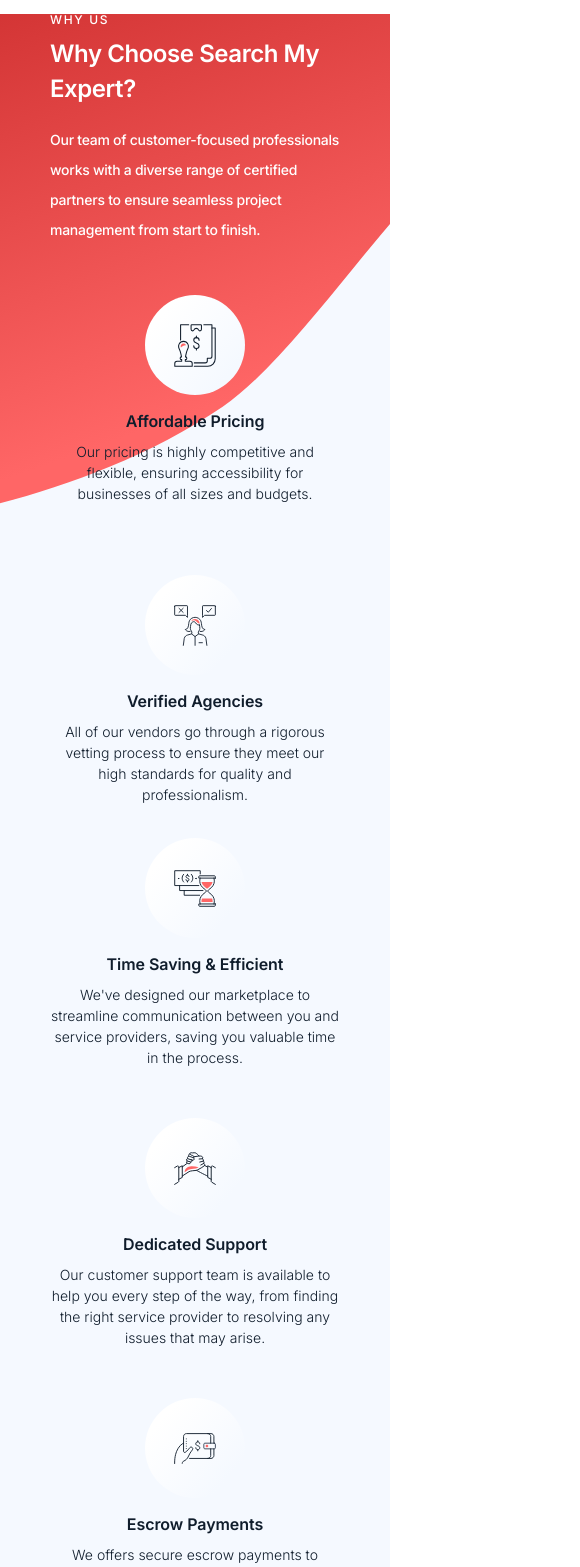
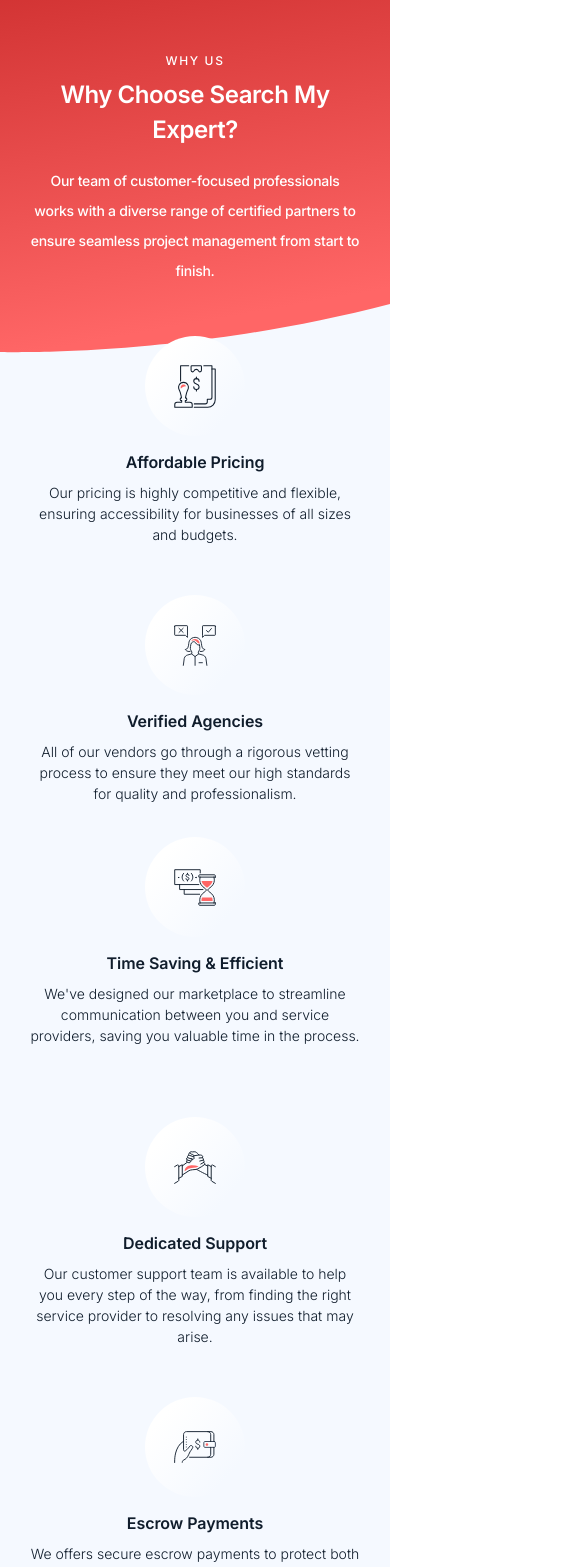
Before and after one commit to proalamin/test-2, a Next.js app: page /home in a window 390 px wide. Shown: the part 4560-6127 px from the top of the page, 580 px wide, since content can reach past the window. Built offline with nearby package versions, Linux system fonts and the light colour scheme.

Commit message:
Bug Fixed

```diff
--- a/src/components/Comman/Card.tsx
+++ b/src/components/Comman/Card.tsx
@@ -10,7 +10,7 @@
                 className="md:w-[100%] w-[80%] min-h-[166px] rounded-[10px] flex items-center justify-center track-your-project-arrow"
                 style={{
                     background: type === "how-it-works" ? 'rgba(255, 255, 255, 0.021498)' : '#F0F6FF',
-                    border: type === "how-it-works" ? '1px solid rgba(255, 255, 255, 0.0836975)' : '0.4px solid #B0B9C4;',
+                    border: type === "how-it-works" ? '1px solid rgba(255, 255, 255, 0.0836975)' : '0.4px solid #B0B9C4',
                 }}
             >
                 <Img src={icon} alt={title} className="w-[57px] h-[55px]"/>
--- a/src/components/Comman/Footer.tsx
+++ b/src/components/Comman/Footer.tsx
@@ -6,7 +6,7 @@
     const { links, legal, logo, copyRight, countries } = props;
     return <div>
         <div
-            className="xl:px-[140px] px-[50px] md:pb-[132px] pb-[60px]"
+            className="xl:px-[140px] sm:px-[50px] px-[30px] md:pb-[132px] pb-[60px]"
             style={{
                 borderBottom: "0.4px solid rgba(75, 90, 105, 0.4)"
             }}
--- a/src/components/ContactUs/index.tsx
+++ b/src/components/ContactUs/index.tsx
@@ -7,7 +7,7 @@
 export const ContactUs: React.FC<ContactUsInterface> = (props) => {
     const { title, subtitle, description, form, countries } = props;
     return <div
-        className="md:px-[140px] px-[34px] pt-[134px] pb-[140px]"
+        className="md:px-[140px] sm:px-[50px] px-[20px] pt-[134px] pb-[140px]"
     >
         <div className="max-w-[1380px] mx-auto">
             <div className="max-w-[395px] mx-auto text-center mb-[52px]">
@@ -71,7 +71,7 @@
                         type="button"
                         color="primary"
                         label="Submit Right Now"
-                        className="md:text-[16px] leading-[19.36px] tracking-[-0.21px] font-semibold w-full xxl:h-[53px] sm:h-[50px]"
+                        className="md:text-[16px] leading-[19.36px] tracking-[-0.21px] font-semibold w-full xxl:h-[53px] h-[50px]"
                     />
                 </div>
             </div>
--- a/src/components/StayOnTop/index.tsx
+++ b/src/components/StayOnTop/index.tsx
@@ -7,7 +7,7 @@
 
     return <div
         style={{ backgroundImage: `url(${image})` }}
-        className="bg-[length:100%_100%] bg-center bg-no-repeat xl:px-[140px] px-[50px] pt-[100px] xl:pb-[180px] pb-[100px]"
+        className="bg-[length:100%_100%] bg-center bg-no-repeat xl:px-[140px] sm:px-[50px] px-[20px] pt-[100px] xl:pb-[180px] pb-[100px]"
     >
         <div className="max-w-[1380px] mx-auto">
             <div className="max-w-[395px] mx-auto text-center mb-[52px]">
--- a/src/components/TrackYourProject/index.tsx
+++ b/src/components/TrackYourProject/index.tsx
@@ -5,11 +5,12 @@
 
 export const TrackYourProject: React.FC<TrackYourProjectInterface> = (props) => {
     const { title, subtitle, description, items } = props;
-    return <div className="xl:px-[140px] md:px-[100px] px-[50px] pt-[77px] xl:pb-[140px] pb-[100px] relative">
+    return <div
+        className="xl:px-[140px] md:px-[100px] sm:px-[50px] px-[20px] pt-[77px] xl:pb-[140px] pb-[100px] relative">
         <Img
             src={"/images/dots.svg"}
             alt={title}
-            className="absolute top-[-70px] sm:right-0 right-[-190px] xl:w-[274px] w-[138px]"
+            className="absolute top-[-70px] sm:right-0 right-[-190px] xl:w-[274px] w-[138px] md:block hidden"
         />
         <div className="max-w-[1020px] mx-auto track-your-project-bg relative ">
             <div className="max-w-[471px] mx-auto text-center mb-[52px]">
--- a/src/components/WhyChooseUs/index.tsx
+++ b/src/components/WhyChooseUs/index.tsx
@@ -8,7 +8,7 @@
         className="relative bg-[#F5F9FF] why-choose-data-section-wrapper"
     >
         <div
-            className="relative max-w-[2240px] mx-auto xl:px-[100px] px-[50px]  xl:pt-[139px] md:pt-[90px] xl:pb-[141px] md:pb-[90px]">
+            className="relative max-w-[2240px] mx-auto xl:px-[100px] sm:px-[50px] px-[30px] xl:pt-[139px] pt-[90px] xl:pb-[141px] pb-[90px]">
             <div className="why-choose-data-overlay">
                 <svg className="svg">
                     <clipPath id="my-clip-path" clipPathUnits="objectBoundingBox">
@@ -20,20 +20,20 @@
             <div className="max-w-[1385px] mx-auto why-choose-data-section relative">
                 <div className="flex md:flex-row flex-col">
                     <div className="xl:max-w-[320px] md:max-w-[290px] md:m-0 mb-[50px]">
-                        <h6 className="text-[12px] leading-[12px] tracking-[1.66px] font-medium pb-[10px] uppercase text-primaryAccent">
+                        <h6 className="text-[12px] leading-[12px] tracking-[1.66px] font-medium pb-[10px] uppercase text-primaryAccent sm:text-left text-center">
                             {title}
                         </h6>
-                        <h2 className="xxl:text-[35px] xl:text-[30px] text-[24px] sm:leading-[44px] leading-[35px] tracking-[-0.44px] font-semibold pb-[19px] text-primaryAccent">
+                        <h2 className="xxl:text-[35px] xl:text-[30px] text-[24px] sm:leading-[44px] leading-[35px] tracking-[-0.44px] font-semibold pb-[19px] text-primaryAccent sm:text-left text-center">
                             {subtitle}
                         </h2>
-                        <p className="xxl:text-[19px] xl:text-[17px] text-[14px] leading-[30px] tracking-[-0.26px] text-primaryAccent font-medium">
+                        <p className="xxl:text-[19px] xl:text-[17px] text-[14px] leading-[30px] tracking-[-0.26px] text-primaryAccent font-medium sm:text-left text-center">
                             {description}
                         </p>
                     </div>
                     <div className="flex-1">
                         <div
                             className="why-choose-expert-grid-1 grid sm:grid-cols-2 grid-rows-2 sm:grid-rows-none xl:gap-[30px] md:gap-[20px] gap-[50px] max-w-[775px] xl:ml-[220px] md:ml-[125px] pb-[33px]">
-                            <div className="max-w-[299px] flex flex-col md:items-start items-center">
+                            <div className="sm:max-w-[299px] w-full flex flex-col md:items-start items-center">
                                 <WhyChooseIcon icon={items[0].icon} title={items[0].title}/>
                                 <div className="md:pl-[35px]">
                                     <h3 className="xxl:text-[20px] xl:text-[18px] text-[16px] xl:leading-[24px] leading-[20px] tracking-[-0.06px] text-[#101D2C] md:text-left text-center font-semibold pb-[10px]">
@@ -44,7 +44,7 @@
                                     </p>
                                 </div>
                             </div>
-                            <div className="max-w-[377px] flex flex-col md:items-start items-center">
+                            <div className="sm:max-w-[377px] w-full flex flex-col md:items-start items-center">
                                 <WhyChooseIcon icon={items[1].icon} title={items[1].title}/>
                                 <div className="md:pl-[35px]">
                                     <h3 className="xxl:text-[20px] xl:text-[18px] text-[16px] xl:leading-[24px] leading-[20px] tracking-[-0.06px] text-[#101D2C] md:text-left text-center font-semibold pb-[10px]">
@@ -58,7 +58,7 @@
                         </div>
                         <div
                             className="why-choose-expert-grid-2 grid sm:grid-cols-3 grid-rows-3 sm:grid-rows-none xl:gap-[69px] md:gap-[30px] gap-[50px] max-w-[1091px] ml-auto">
-                            <div className="max-w-[303px] flex flex-col md:items-start items-center">
+                            <div className="sm:max-w-[303px] w-full flex flex-col md:items-start items-center">
                                 <WhyChooseIcon icon={items[2].icon} title={items[2].title}/>
                                 <div className="md:pl-[35px]">
                                     <h3 className="xxl:text-[20px] xl:text-[18px] text-[16px] xl:leading-[24px] leading-[20px] tracking-[-0.06px] text-[#101D2C] md:text-left text-center font-semibold pb-[10px]">
@@ -69,7 +69,7 @@
                                     </p>
                                 </div>
                             </div>
-                            <div className="max-w-[354px] flex flex-col md:items-start items-center">
+                            <div className="sm:max-w-[354px] w-full flex flex-col md:items-start items-center">
                                 <WhyChooseIcon icon={items[3].icon} title={items[3].title}/>
                                 <div className="md:pl-[35px]">
                                     <h3 className="xxl:text-[20px] xl:text-[18px] text-[16px] xl:leading-[24px] leading-[20px] tracking-[-0.06px] text-[#101D2C] md:text-left text-center font-semibold pb-[10px]">
@@ -80,7 +80,7 @@
                                     </p>
                                 </div>
                             </div>
-                            <div className="max-w-[299px] flex flex-col md:items-start items-center">
+                            <div className="sm:max-w-[299px] w-full flex flex-col md:items-start items-center">
                                 <WhyChooseIcon icon={items[4].icon} title={items[4].title}/>
                                 <div className="md:pl-[35px]">
                                     <h3 className="xxl:text-[20px] xl:text-[18px] text-[16px] xl:leading-[24px] leading-[20px] tracking-[-0.06px] text-[#101D2C] md:text-left text-center font-semibold pb-[10px]">
--- a/src/styles/globals.css
+++ b/src/styles/globals.css
@@ -310,6 +310,11 @@
         justify-content: center;
     }
 
+    .testimonial-slider .slick-slide {
+        padding: 0 5px;
+        opacity: 1;
+    }
+
     .awesome-number .slick-slide {
         display: flex;
         justify-content: center;
@@ -318,14 +323,14 @@
     .why-choose-data-section-wrapper {
         background-image: url("/images/why-choose-us-bg.svg");
         background-repeat: no-repeat;
-        background-size: 120% auto;
+        background-size: 170% auto;
     }
 
     .why-choose-data-overlay {
         display: none;
     }
 
-    .track-your-project-bg::after {
+    .track-your-project-bg::after, .track-your-project-bg::before {
         content: unset;
     }
 
@@ -340,8 +345,10 @@
         transform: rotate(90deg);
     }
 
-    .track-project-item:nth-child(5) .track-your-project-arrow::before, .track-project-item:nth-child(6) .track-your-project-arrow::before {
+    .track-project-item:nth-child(4) .track-your-project-arrow::before, .track-project-item:nth-child(5) .track-your-project-arrow::before, .track-project-item:nth-child(6) .track-your-project-arrow::before {
         transform: rotate(-90deg);
+        left: -7px;
+        top: 152px;
     }
 
     .track-project-item:nth-child(1) {
```
Also changed, not shown: src/components/HowItWorks/index.tsx (+9 -2 lines), src/components/Testimonials/index.tsx (+4 -3 lines), src/utils/Card.tsx (deleted, +0 -30 lines), public/images/about-featured-mobile.webp, public/images/why-choose-us-bg.svg.
